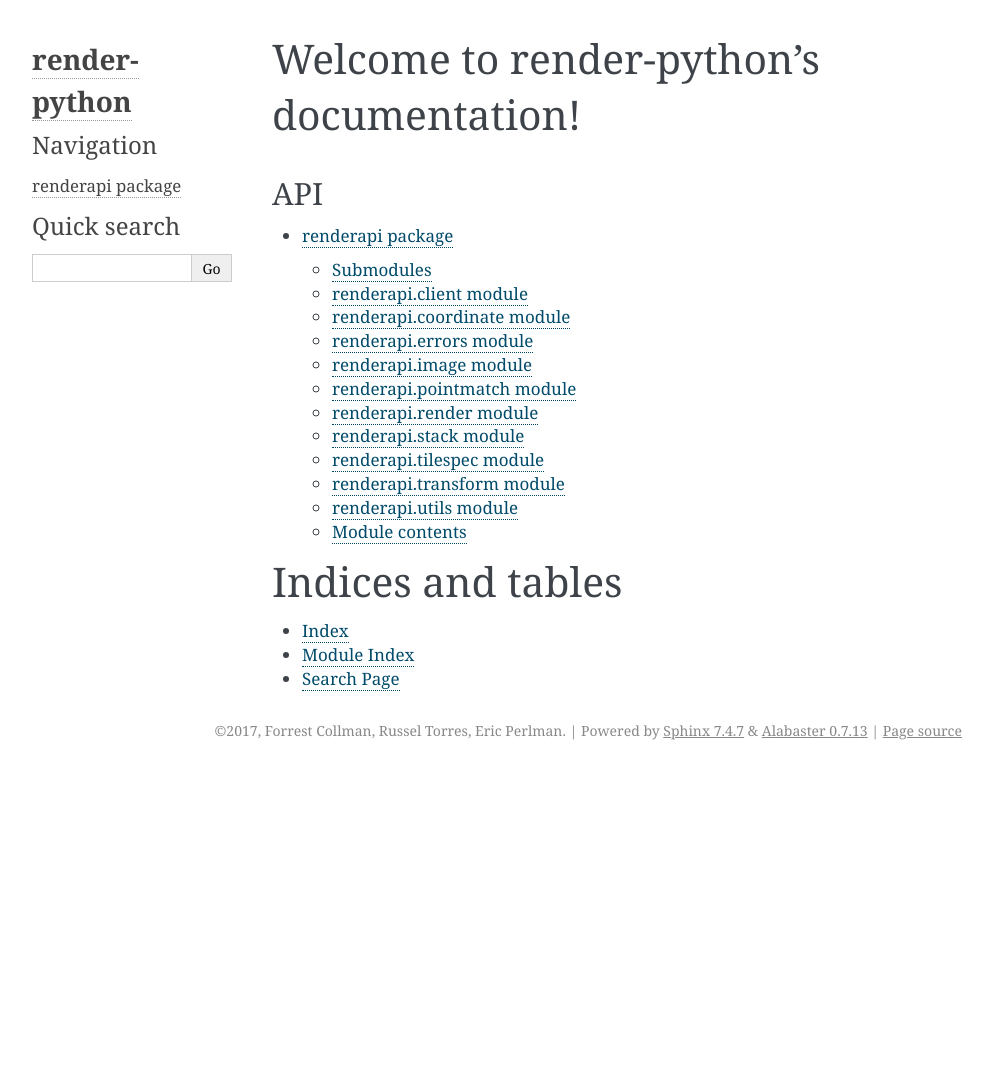
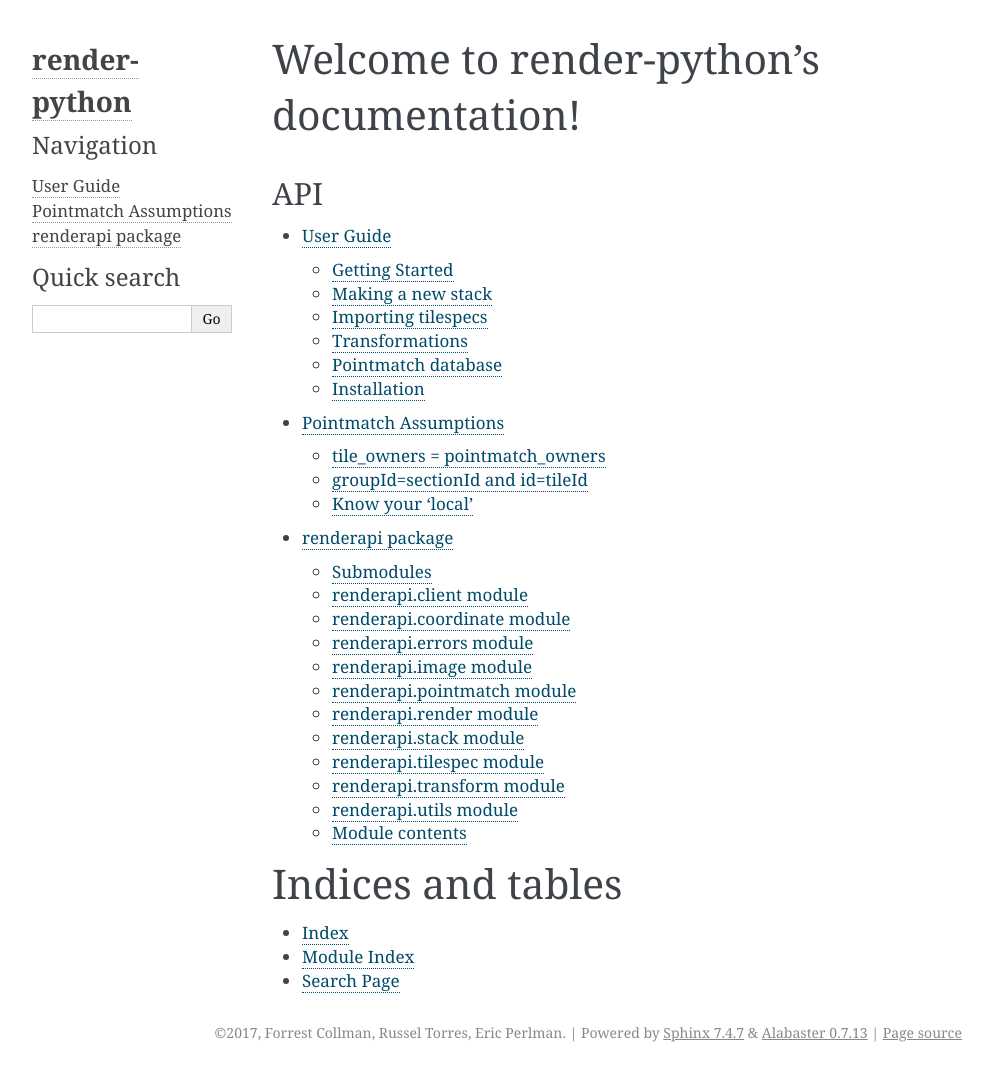
Before and after one commit to AllenInstitute/render-python, a Sphinx documentation site: the page built from docs/index.rst, in a window 1280 px wide. Shown: the whole page, without its empty margins (148-1141 px from the left). Built offline with Sphinx 7.4.7, drawn with Linux system fonts in a browser that asks for light colours; before the commit the page ends 900 px from its top, so only the background shows below that; some of the changed lines change nothing that is shown.

Commit message:
documentation updates

```diff
--- /dev/null
+++ b/docs/guide/index.rst
@@ -0,0 +1,316 @@
+User Guide
+==========
+
+Getting Started
+---------------
+
+First you must have a render server running and accessible to you.
+For instructions on getting a render server up and running
+http://www.github.com/saalfeldlab/render
+
+For the purposes of this tutorial i'm going to assume you have
+a render-server installed and up and running on localhost and
+your render dashboard is viewable at
+http://localhost:8080/render-ws/view/index.html
+
+You also should have available on your local system a path to the
+render-ws-java-client scripts with a compiled jar file.
+One way to get these things, with render-python already installed
+is to use get the render-python Docker image (fcollman\render-python),
+where it will be installed at \usr\local\render\render-ws-java-client\src\scripts
+
+.. code-block:: bash
+
+    $ docker pull fcollman\render-python
+    $ docker run -t fcollman\render-python \
+        -v .:\scripts \
+        python \scripts\my_script.py
+
+Making a new stack
+------------------
+
+First we have to setup our default connection properties for our render server
+::
+
+    import renderapi
+
+    #create a renderapi.connect.Render object
+    render_connect_params ={
+        'host':'localhost',
+        'port':8080,
+        'owner':'myowner',
+        'project':'myproject',
+        'client_scripts':'\usr\local\render\render-ws-java-client\src\scripts'
+        'memGB':'2G'
+    }
+    render = renderapi.connect(**render_connect_params)
+
+
+You can simplify your call to :func:`renderapi.connect` if you wish by setting up some or all of
+the following environment variables
+DEFAULT_RENDER_HOST, DEFAULT_RENDER_PORT, DEFAULT_RENDER_CLIENT_SCRIPTS,
+DEFAULT_RENDER_PROJECT, DEFAULT_RENDER_OWNER, RENDER_CLIENT_HEAP.
+
+Now we can create a new stack on the render server
+
+::
+
+    #make a new stack
+    stack = 'mystack'
+    renderapi.stack.create_stack(stack,render=render)
+
+now you should be able to see your stack at http://localhost:8080/render-ws/view/stacks.html.
+It is presently in the LOADING state as it is awaiting tiles to be loaded.
+In order to give it some tiles you must fill out some metadata information about the tile.
+Many fields are technically optional, but it's best to fill them out if you can.
+In this example we will do it manually, of course most users will likely write code to
+create this metadata from existing metadata.
+
+::
+
+    #define a tile layout
+    layout = Layout(sectionId='1',
+                    scopeId='myscope',
+                    cameraId='mycamera',
+                    imageRow=0,
+                    imageCol=0,
+                    stageX=100.0,
+                    stageY=300.0,
+                    rotation=0.0,
+                    pixelsize=3.0)
+
+Next you have to define the set of transformations that should be applied to the raw image.
+In this example we will use :class:`renderapi.transform.AffineModel`.
+However, you can use any of the transforms defined in :class:`renderapi.transform`
+or any transformation in the mpicpg library (https://github.com/axtimwalde/mpicbg)
+installed with your render server via the :class:`renderapi.transform.Transform` class,
+provided you know its classname and dataString.
+
+::
+
+    #define a simple transformation, here a translation based upon layout
+    at = AffineTransform(B0=layout.stageX/layout.pixelsize,
+                         B1=layout.stageY/layout.pixelsize)
+
+Now we can define the actual tile
+
+::
+
+    tilespec = TileSpec(tileId='000000000000',
+                    z=0.0,
+                    width=2048,
+                    height=2048,
+                    imageUrl='/data/images/0_0_0.tif',
+                    maskUrl=None,
+                    layout=layout,
+                    tforms=[at])
+
+Note that the path to the imageUrl needs to be a path that is readable by the render server
+if you want server side rendering of images to function correctly.  If you only want to use
+render to store metadata information then this isn't strictly necessary, but other web-services
+such as https://github.com/neurodata/ndviz will require this.
+
+
+Importing tilespecs
+-------------------
+Now we can import the tile to our stack using :class:`renderapi.client` which uses the
+render-ws-java-client scripts to perform client side validation and bounding box estimation
+of your tiles before uploading them to the server.
+
+::
+
+    #use the simple non-parallelized upload option
+    renderapi.client.import_tilespecs(stack,
+                                      [tilespec],
+                                      render = render)
+
+    #now close the stack
+    renderapi.stack.set_stack_state(stack, 'COMPLETE', render = render)
+
+If you have many tilespecs to import, it often makes sense to parallelize the client side
+validation and bounding box estimation.  So lets simulate the importing of many tiles
+
+::
+
+    rows = 10
+    cols = 20
+    sections = 500
+    overlap = .8 #20% overlap
+    pix = 3.0 #nm
+    img_width = 2048 #pixels
+    img_height = img_width
+
+    tilespecs = []
+    for section in range(sections):
+        for r in range(rows):
+            for c in range(cols):
+                    layout = Layout(sectionId='%05d'%section,
+                                    scopeId='myscope',
+                                    cameraId='mycamera',
+                                    imageRow=0,
+                                    imageCol=0,
+                                    stageX=c*img_width*overlap*pix,
+                                    stageY=r*img_height*overlap*pix,
+                                    rotation=0.0,
+                                    pixelsize=pix)
+
+
+
+                    #define a simple transformation, here a translation based upon layout
+                    at = AffineTransform(B0=c*img_width*overlap,
+                                         B1=r*img_height*overlap)
+
+                    tileId = '%d_%d_%d'%(section,r,c)
+
+                    ts = TileSpec(tileId=,
+                                  z=section,
+                                  width=img_width,
+                                  height=img_height,
+                                  imageUrl='/data/images/%s.tif'%tileId,
+                                  maskUrl=None,
+                                  layout=layout,
+                                  tforms=[at])
+                    tilespecs.append(ts)
+
+This would of course would need to be adapted to suit the needs of your
+specific situation, but assuming you have a large number of tilespecs,
+they can be imported more efficently using
+:func:`renderapi.client.import_tilespecs_parallel`
+which will also close the stack for you if you'd like.
+::
+
+    renderapi.client.import_tilespecs_parallel(stack,
+                                               tilespecs,
+                                               close_stack=True,
+                                               render = render)
+
+
+When you are done, you should be able to see your stack on the render dashboard.
+
+Transformations
+---------------
+
+The idea behind render is that it serves as a central place to store the metadata data
+about image tiles and how they should be tranformed.  Central to that concept is what
+transformations it supports.  Render is written in java and uses the mpicbg library
+(https://github.com/axtimwalde/mpicbg), the same library that backs TrakEM2, to
+perform all server side image transformation.
+
+Render-python is client side library and can assist you in managing and setting
+those tranformations, and performing some calculations using the
+:class:`renderapi.transorm` module.  We have focused our initial
+efforts at supporting the most commonly used types of transformations.
+
+Some transformation types presently support `tform` and 'inverse_tform` methods
+for calculating where numpy array sets of points map to and from these tranformations.
+Some presently support `estimate` methods which given a set of source and destination
+points, allow the estimation of a best fit transformation.
+
+:func:`renderapi.transform.estimate_dstpts` simplifies mapping points through an
+ordered list of transformations.  :func:`renderapi.transform.estimate_transformsum`
+provides a general way to produce a single :class:`renderapi.transform.Polynomial2DTransform`
+that approximates a list of tranforms which have implemented `.tform` methods.
+
+One aspect to keep in mind about render is that it supports
+:class:`renderapi.transform.ReferenceTransform` which allows many tiles to share a common
+transformation without having to store its parameters directly.  This is a conveient way to
+save on database storage and ensure many tiles are identically manipulated.
+However, depending on what you want to do, it can make things slightly more complicated.
+
+For example, presently, the java client side scripts used to calculate bounding boxes and
+validate transformations need to have access to the referenced transformations in order to
+do their work, even if they already exist in the database. This is what the `sharedTransforms`
+argument in import methods within :class:`renderapi.client` is for.
+
+The :func:`renderapi.transform.ReferenceTransform.tform` method does not exist because
+the :class:`renderapi.transform.ReferenceTransform` transform doesn't have any data about what
+kind the transform parameters are.  Most render-python calls default to returning dereferenced
+transforms, which avoids this issue. However, this will break the efficency gains if you simply
+upload those dereferenced transforms. This is why :func:`renderapi.tilespec.get_tile_spec_raw`
+exists, in order to give you referenced transforms if you so wish.  Also, you can use the
+:class:`renderapi.client.importTransformChangesClient` to accelerate and simplify many transform
+modification tasks, as it won't do any client side validation or bounding box calculations.
+
+
+Pointmatch database
+-------------------
+
+Pointmatchs are locations between two images that correspond.  Render has two groups
+of web services that are both available on the same web interface, the 'tile'
+based services and the 'pointmatch' services.
+
+They are loosely coupled in the sense that they are stored in distinct databases,
+and make no assumptions about how the other is structured. This allows them to be
+deployed and maintained seperately, but can make things confusing if you assume
+that one knows more about what the other is doing than it does.  To make things
+less confusing there is a set of reccomendations that you can read at :doc:`pointmatchassumptions`.
+
+Pointmatches are stored by collection, group's and id's (see :ref:`reccomendation <group-section-explanation>`)
+and have a source 'p' and a destination 'q', thus each set of matches in a collection is specified by a
+pGroupId, pId, qGroupId, qId combination. Functions in the :class:`renderapi.pointmatch` module
+allow you to make queries on these point matches in various ways, and upload new matches.
+You might place some point matches between tile 0_0_0 on section 0, and tile 1_0_0 on section 1,
+using :func:`renderapi.pointmatch.import_matches`
+and then retrieve them using
+:func:`renderapi.pointmatch.get_matches_from_tile_to_tile`.
+
+::
+
+   matches_in={
+        'pGroupId':'0',
+        'qGroupId':'1',
+        'pId':'0_0_0',
+        'qId':'1_0_0',
+        'matches':{
+            'p':[[0,0],[1000,1000],[1000,0],[0,1000]],
+            'q':[[0,0],[1000,1000],[1000,0],[0,1000]],
+            'w':[1,1,1,1]
+        }
+    }
+    renderapi.pointmatch.import_matches('mycollection',
+                                        [matches_in],
+                                        render=render)
+    matches_out=renderapi.pointmatch.get_matches_from_tile_to_tile('mycollection'
+                                                       '0',
+                                                       '0_0_0,
+                                                       '1',
+                                                       '1_0_0',
+                                                       render = render)
+
+    print(matches_out)
+    >> [{
+        'pGroupId':'0',
+        'qGroupId':'1',
+        'pId':'0_0_0',
+        'qId':'1_0_0',
+        'matches':{
+            'p':[[0,0],[1000,1000],[1000,0],[0,1000]],
+            'q':[[0,0],[1000,1000],[1000,0],[0,1000]],
+            'w':[1,1,1,1]
+        }
+    }]
+
+
+
+
+
+
+
+
+
+
+
+
+
+
+
+
+Installation
+------------
+from source
+
+.. code-block:: bash
+
+    $ git clone https://www.github.com/fcollman/render-python
+    $ cd render-python
+    $ python setup.py install
--- /dev/null
+++ b/docs/guide/pointmatchassumptions.rst
@@ -0,0 +1,67 @@
+Pointmatch Assumptions
+======================
+Generally, I would reccomend adopting a set of conventions that constrain the
+relationship between data in the 'tile' and 'pointmatch' databases.  These conventions are informed
+in large part based upon how the EMAligner https://github.com/khaledkhairy/EM_aligner
+assumes they are related, when using them to solve alignment problems.
+
+
+tile_owners = pointmatch_owners
+-------------------------------
+Particularly on deployments which have only a single render service, this will save you
+from having to redefine the default owner in the :class:`renderapi.render.Render` or override
+it at each step. Make all stacks related to a dataset owned by a single owner, and make all
+pointmatch collections owned by that same owner.
+
+.. _group-section-explanation:
+
+groupId=sectionId and id=tileId
+----------------------------
+Or more verbosely, groupId/qGroupId/pGroupId = sectionId and pId/qId/id = tileId.
+Groups thus correspond to what section the point match is from and the id's correspond to what tile
+they are from.
+Technically, there is no need to make this association, and none of the render web services strictly require it.
+However, if you want to use the pointmatch results in combination with the tile services,
+it will be far easier if there is a strict mapping between these two databases.
+In addition, tools like EMAligner and ndviz are presently written in a way that assumes this mapping is held,
+so you need to make the same assumption if you want to use those services.
+
+Know your 'local'
+-------------------------------------------------------------------
+Write all pointmatches between tiles in a consistent 'local' coordinate system
+and make that local coordinate system the raw image space given by rendering the tile
+using :func:`renderapi.image.get_tile_image_data` with normalizeForMatching=True and scale=1.0.
+
+This would be conceptually simple, if the 'local' meant the same as
+:class:`renderapi.coordinate` module defines local to mean,
+namely the raw image space, with the upper left hand pixel at 0,0 and positive x to the right
+and positive y down.
+
+However, in some deployments of render this is not the case, and you might find that
+rendering a tile using normalizeForMatching=True does not produce a raw image tile.
+In fact it might render blank data in some circumstances if you have more than 1 transformation.
+
+This is because, at Janelia the EMAligner was developed on TEM images that need a lens correction
+transformation, and the pointmatches are defined on the 'local' coordinate system after lens correction.
+This simplifies solving for the non-lens component of the transformation, as the EMAligner only
+needs to specify the single transformation that brings 'local' pointmatches into 'global' alignment
+and can safely disregard the non-linear effects of the lens correction.
+
+However, it produces the confusing result that mapping the 'local' point matches coordinates
+through :func:`renderapi.coordinate.local_to_world_coordinates` does not give the correct result,
+and you have to have a second stack with lens correction transformations removed in order to map
+point match coordinates from local to world coordinates accurately using the coordinate mapping service.
+
+More discussion on this at https://github.com/saalfeldlab/render/issues/13,
+https://github.com/saalfeldlab/render/issues/31.
+
+I implemented an alternative strategy at
+https://github.com/saalfeldlab/render/pull/29
+which adds a removeAllOption=True to many render calls
+which simply removes all transformations from the tilespec before returning or rendering.
+In applications where non-linear lens corrections are minimal, this simplifies things.
+
+However for TEM or other applications with stereotyped non-linear transformations,
+it will make using the EMAligner to solve alignment problems more difficult,
+as the EMAligner doesn't know that it should map the pointmatches into the post non-linear correction
+space before attemptign to solve and isn't presently written to do this.
--- a/docs/index.rst
+++ b/docs/index.rst
@@ -18,8 +18,9 @@ API
 .. toctree::
    :maxdepth: 3
 
+   guide/index
+   guide/pointmatchassumptions
    api/renderapi
-
 
 
 Indices and tables
```
